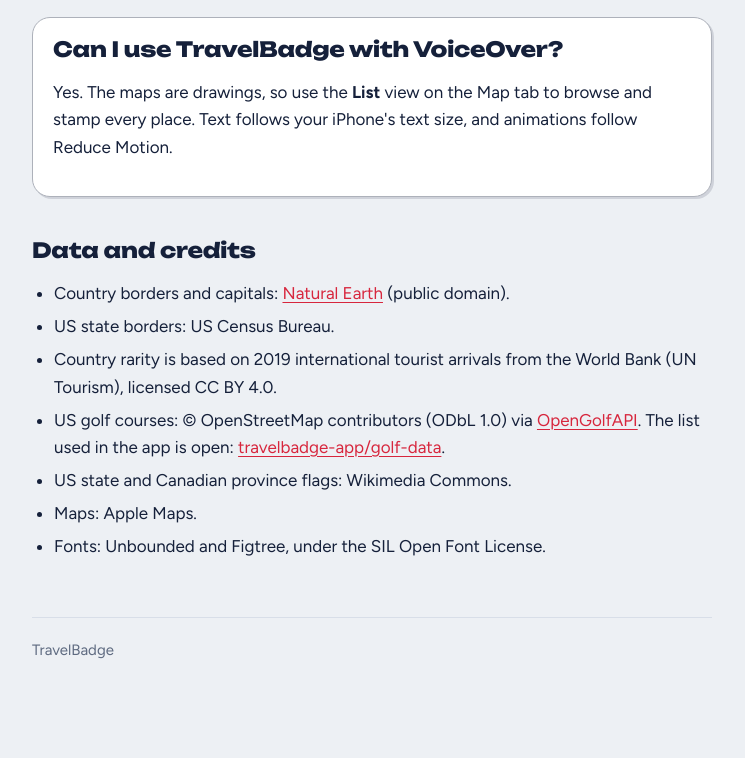
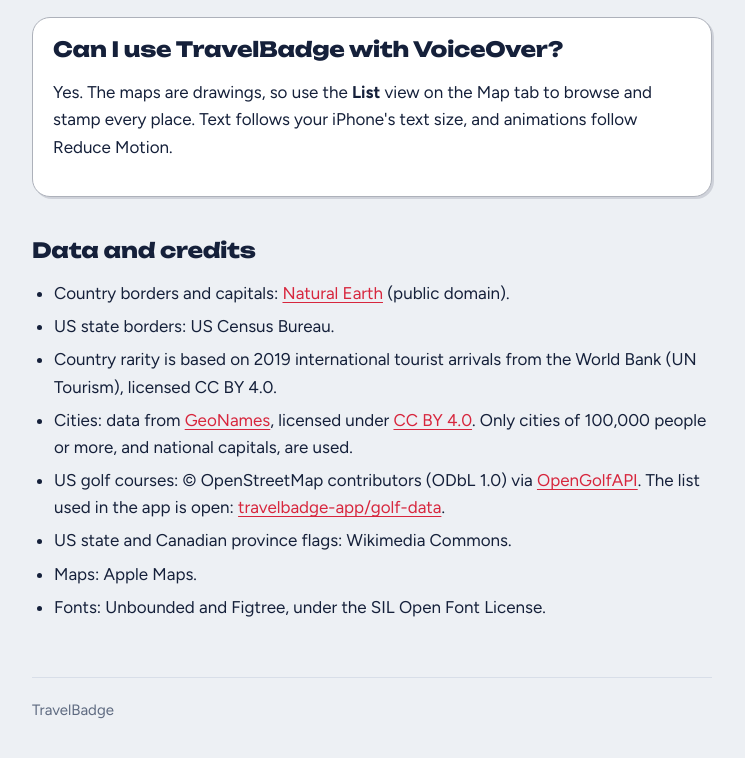
Before and after one commit to travelbadge-app/travelbadge-app.github.io, a plain HTML site: page support.html in a window 1280 px wide. Shown: the part 938-1696 px from the top of the page, without its empty margins (268-1013 px from the left). Before the commit the page ends 1672 px from the top, so only its background shows below. Drawn offline with Linux system fonts and the light colour scheme.

Commit message:
Credit GeoNames on the support page
Co-Authored-By: Claude Sonnet 5.5 <noreply@anthropic.com>

```diff
--- a/support.html
+++ b/support.html
@@ -43,6 +43,7 @@
       <li>Country borders and capitals: <a href="https://www.naturalearthdata.com/">Natural Earth</a> (public domain).</li>
       <li>US state borders: US Census Bureau.</li>
       <li>Country rarity is based on 2019 international tourist arrivals from the World Bank (UN Tourism), licensed CC BY 4.0.</li>
+      <li>Cities: data from <a href="https://www.geonames.org">GeoNames</a>, licensed under <a href="https://creativecommons.org/licenses/by/4.0/">CC BY 4.0</a>. Only cities of 100,000 people or more, and national capitals, are used.</li>
       <li>US golf courses: © OpenStreetMap contributors (ODbL 1.0) via <a href="https://github.com/opengolfapi/data">OpenGolfAPI</a>. The list used in the app is open: <a href="https://github.com/travelbadge-app/golf-data">travelbadge-app/golf-data</a>.</li>
       <li>US state and Canadian province flags: Wikimedia Commons.</li>
       <li>Maps: Apple Maps.</li>
```
